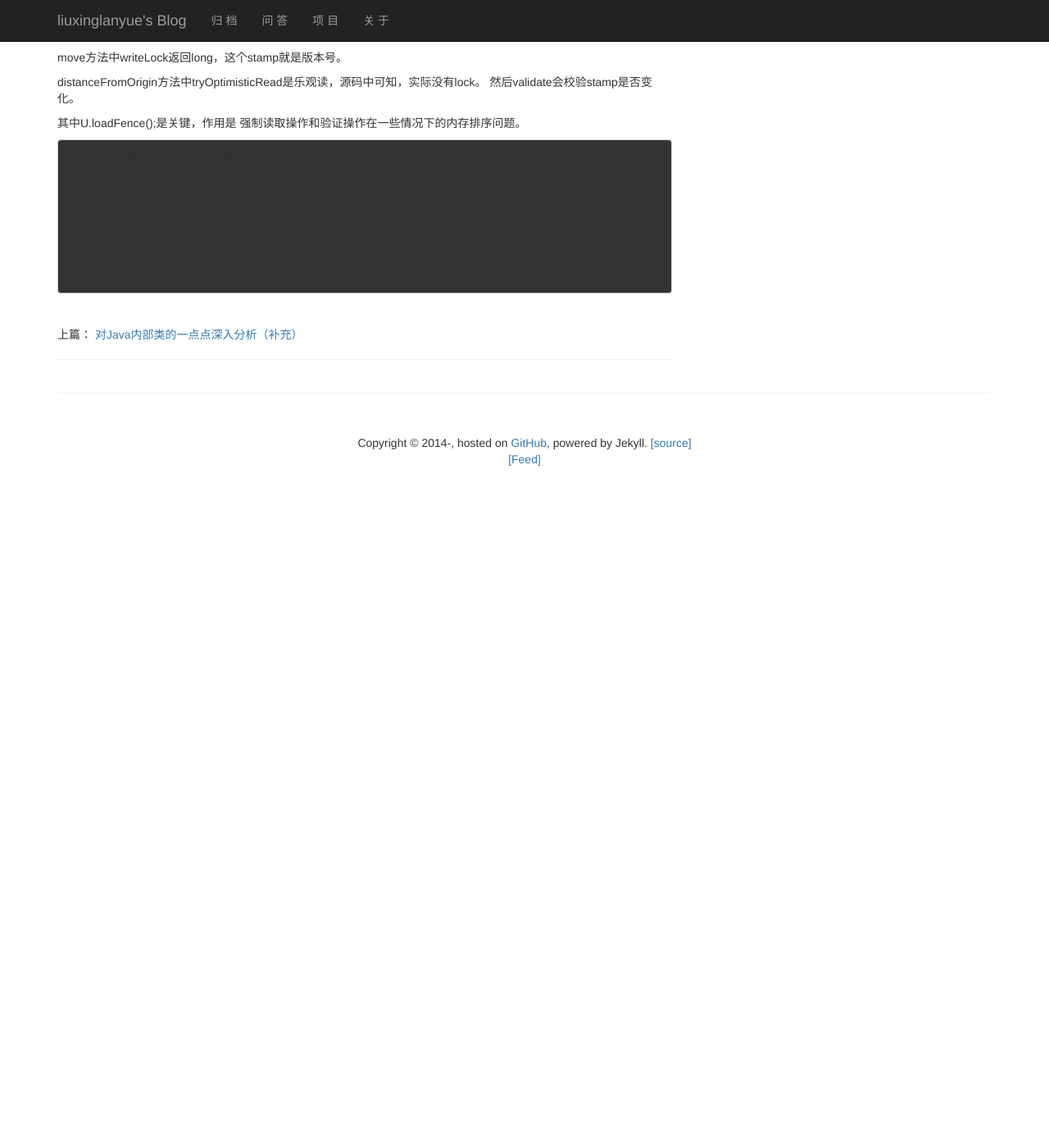
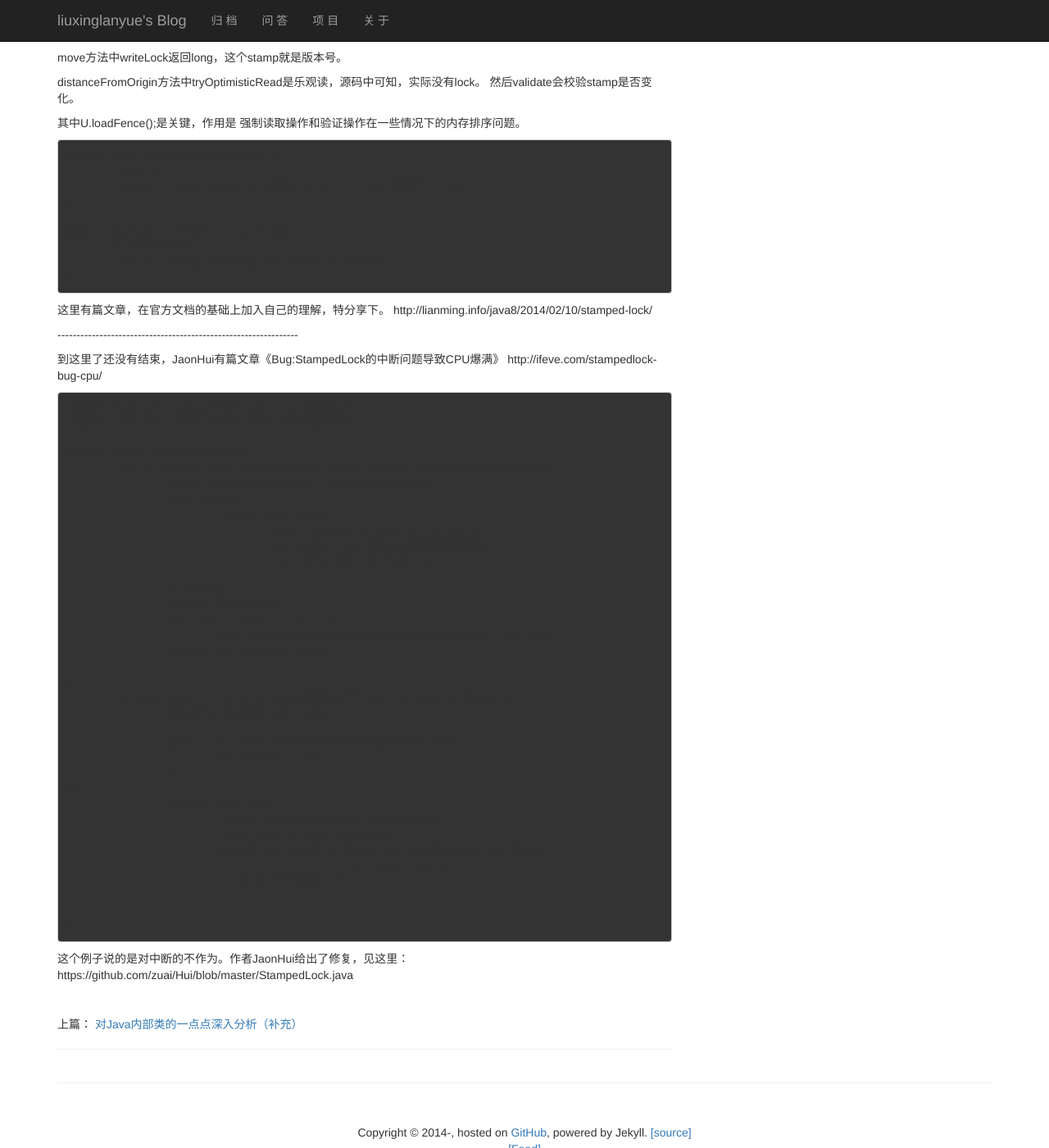
Before and after one commit to liuxinglanyue/blog, a Jekyll site: the page built from _posts/2014-12-23-StampedLock.markdown, in a window 1280 px wide and 1400 px high, scrolled down 1490 px. Shown: the whole window at 82% size. Built offline with Jekyll 4.4.1, drawn with Linux system fonts in a browser that asks for light colours; nearby versions of some CDN libraries; Markdown is read by kramdown in place of the engine named in the settings; comment, search, counter and statistics services are not loaded; before the commit the page ends 2120 px from its top, so only the background shows below that.

Commit message:
Update 2014-12-23-StampedLock.markdown

```diff
--- a/_posts/2014-12-23-StampedLock.markdown
+++ b/_posts/2014-12-23-StampedLock.markdown
@@ -101,3 +101,52 @@ public boolean validate(long stamp) {
         return (stamp & SBITS) == (state & SBITS);
 }
 </pre>
+
+这里有篇文章，在官方文档的基础上加入自己的理解，特分享下。
+http://lianming.info/java8/2014/02/10/stamped-lock/
+
+\-\-\-\-\-\-\-\-\-\-\-\-\-\-\-\-\-\-\-\-\-\-\-\-\-\-\-\-\-\-\-\-\-\-\-\-\-\-\-\-\-\-\-\-\-\-\-\-\-\-\-\-\-\-\-\-\-\-\-\-\-\-\-
+
+到这里了还没有结束，JaonHui有篇文章《Bug:StampedLock的中断问题导致CPU爆满》
+http://ifeve.com/stampedlock-bug-cpu/
+
+<pre class="prettyPrint">
+import java.util.concurrent.locks.LockSupport;
+import java.util.concurrent.locks.StampedLock;
+//
+public class TestStampedLock {
+	public static void main(String[] args) throws InterruptedException {
+		final StampedLock lock = new StampedLock();
+		new Thread() {
+			public void run() {
+				long readLong = lock.writeLock();
+				LockSupport.parkNanos(6100000000L);
+				lock.unlockWrite(readLong);
+			}
+		}.start();
+		Thread.sleep(100);
+		for (int i = 0; i < 3; ++i)
+			new Thread(new OccupiedCPUReadThread(lock)).start();
+		System.out.println("end");
+	}
+//
+	private static class OccupiedCPUReadThread implements Runnable {
+		private StampedLock lock;
+//
+		public OccupiedCPUReadThread(StampedLock lock) {
+			this.lock = lock;
+		}
+//
+		public void run() {
+			Thread.currentThread().interrupt();
+			long lockr = lock.readLock();
+			System.out.println(Thread.currentThread().getName()
+					+ " get read lock");
+			lock.unlockRead(lockr);
+		}
+	}
+}
+</pre>
+
+这个例子说的是对中断的不作为。作者JaonHui给出了修复，见这里：
+https://github.com/zuai/Hui/blob/master/StampedLock.java
```
